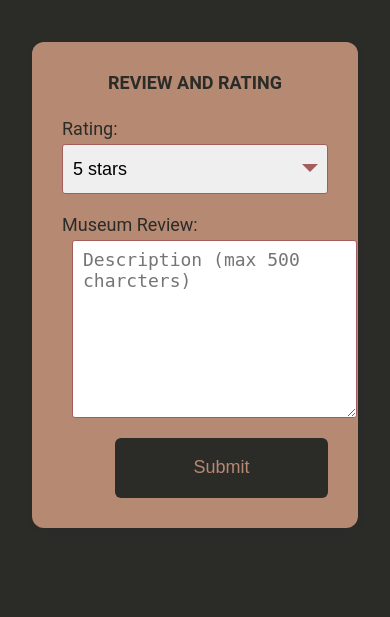
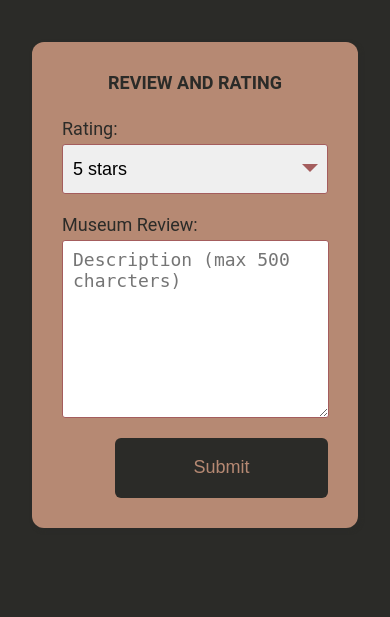
Before and after one commit to Zoe0709/COMPSCI_4WW3, a PHP site: page /individual_sample.html in a window 390 px wide. Shown: the part 3295-3912 px from the top of the page. Run offline with PHP 8.4, Linux system fonts and the light colour scheme.

Commit message:
Fixing the resizing of individual_sample rating

```diff
--- a/styles/individual_sample.css
+++ b/styles/individual_sample.css
@@ -502,6 +502,10 @@ nav a#dropdown {
         margin-left: auto;
         margin-right: auto;
     }
+    .wrapper .form .inputfield .textarea {
+        margin-left: unset;
+        width: 92%;
+    }
 }
 
 
```
